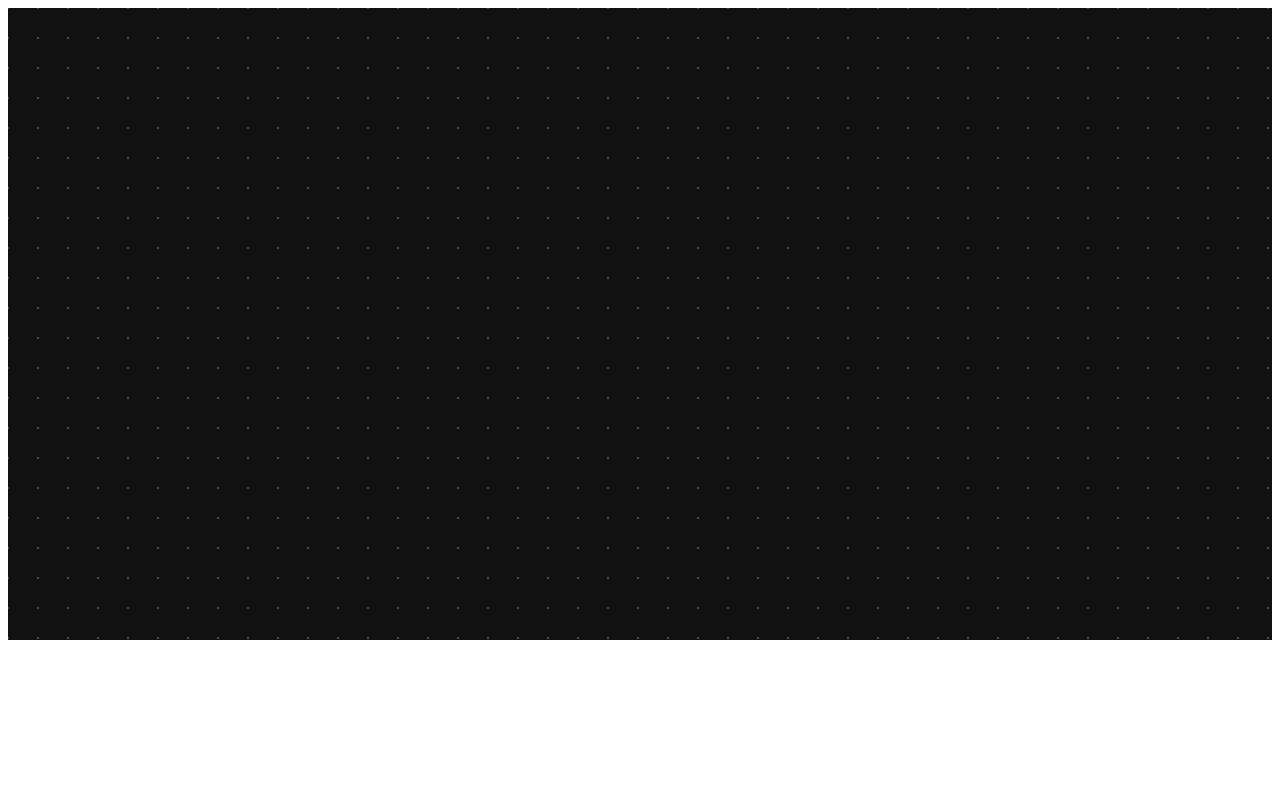
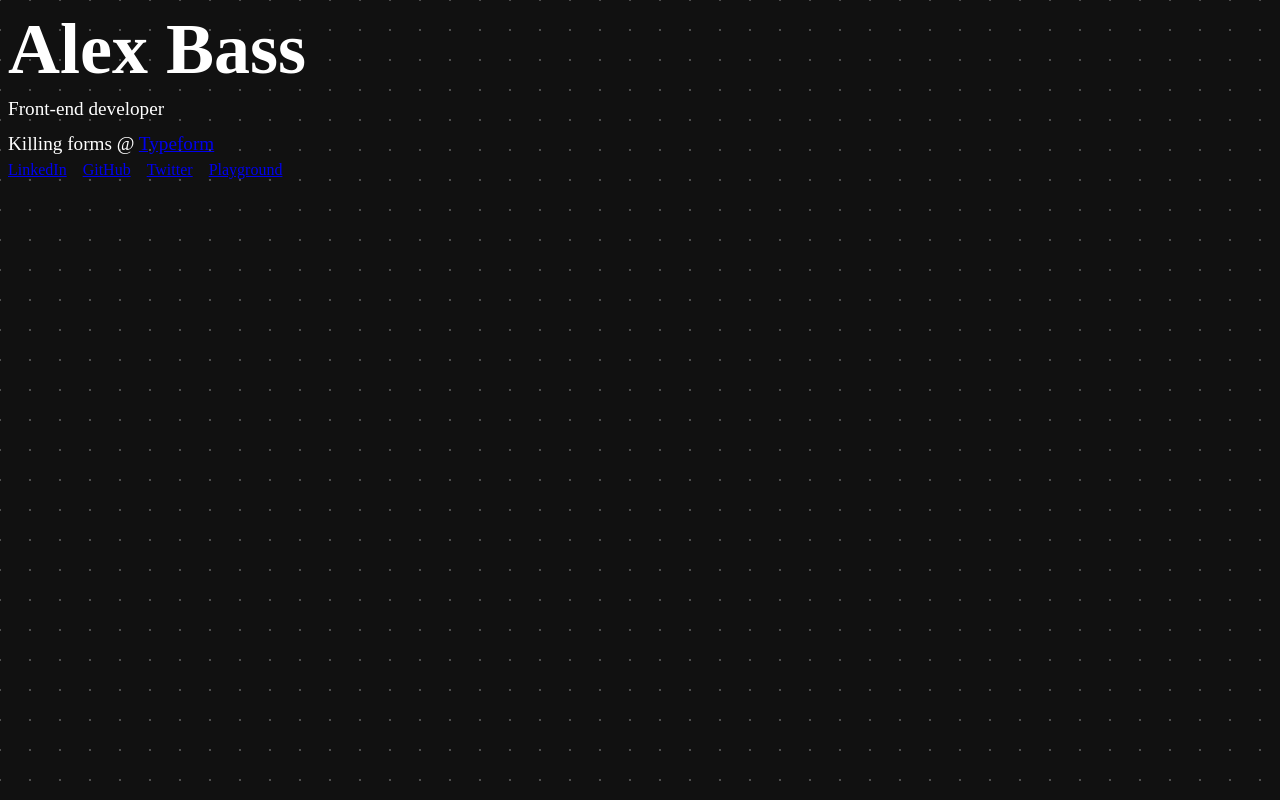
Before and after one commit to alexbassy/site, a Next.js app: page / in a window 1280 px wide. Built offline with nearby package versions, Linux system fonts and the light colour scheme.

Commit message:
homepage with dot grid canvas and restyled links

```diff
--- a/components/hello.js
+++ b/components/hello.js
@@ -1,32 +1,31 @@
+import styled from '@emotion/styled'
+
 const Typeform = () => <a href='https://www.typeform.com/' target='_blank' rel='noopener'>Typeform</a>
 
+const Container = styled.div`
+  display: flex;
+  flex-direction: column;
+`
+
+const Title = styled.h1`
+  font-size: 3rem;
+  margin: 0;
+
+  @media screen and (min-width: 640px) {
+    font-size: 4.5rem;
+  }
+`
+
+const Line = styled.p`
+  font-size: 1.2rem;
+  line-height: 1.2rem;
+  margin: .5rem 0;
+`
+
 export default () => (
-  <div>
-    <h1>Alex Bass</h1>
-    <p>Front-end developer</p>
-    <p>Killing forms @ <Typeform/></p>
-    <style jsx>{`
-      div {
-        display: flex;
-        flex-direction: column;
-        flex: 1;
-        justify-content: flex-end;
-        padding: 0 var(--margin) var(--margin);
-      }
-      h1 {
-        font-size: 3rem;
-        line-height: 1rem;
-      }
-      @media (min-width: 640px) {
-        h1 {
-          font-size: 4.6rem;
-        }
-      }
-      p {
-        font-size: 1.2rem;
-        line-height: 1.2rem;
-        margin: .5rem 0;
-      }
-    `}</style>
-  </div>
+  <Container>
+    <Title>Alex Bass</Title>
+    <Line>Front-end developer</Line>
+    <Line>Killing forms @ <Typeform/></Line>
+  </Container>
 )
--- a/components/links.js
+++ b/components/links.js
@@ -1,35 +1,52 @@
+import Link from 'next/link'
+import styled from '@emotion/styled'
+
+const Container = styled.div`
+  display: flex;
+  flex-direction: column;
+  flex: 1;
+`
+
+const List = styled.ul`
+  list-style: none;
+  padding-left: 0;
+  margin: 0 0 20px;
+`
+
+const Item = styled.li`
+  display: inline-block;
+  margin-right: 1rem;
+`
+
 const links = [
-  ['LinkedIn', 'https://www.linkedin.com/in/alex-bass-56a28761/'],
-  ['GitHub', 'https://github.com/alexbassy'],
-  ['Twitter', 'https://twitter.com/alexbassy'],
+  {
+    label: 'LinkedIn',
+    url: 'https://www.linkedin.com/in/alex-bass-56a28761/',
+  },
+  {
+    label: 'GitHub',
+    url: 'https://github.com/alexbassy',
+  },
+  {
+    label: 'Twitter',
+    url: 'https://twitter.com/alexbassy',
+  },
+  {
+    label: 'Playground',
+    path: 'playground',
+  }
 ]
 
 export default () => (
-  <div>
-    <h4>Find me on...</h4>
-    <ul>
-      {links.map(([name, url]) => <li key={name}><a href={url}>{name}</a></li>)}
-    </ul>
-    <style jsx>{`
-      div {
-        display: flex;
-        flex-direction: column;
-        flex: 1;
-        background: #fff;
-        padding: .1rem var(--margin);;
-      }
-      h4 {
-        margin: 1rem 0 1rem 0;
-      }
-      ul {
-        list-style: none;
-        padding-left: 0;
-        margin: 0 0 20px;
-      }
-      li {
-        display: inline-block;
-        margin-right: 1rem;
-      }
-    `}</style>
-  </div>
+  <Container>
+    <List>
+      {links.map(({ label, url, path }) => (
+        <Item key={label}>
+          {url
+            ? <a href={url} rel='noopener'>{label}</a>
+            : <Link href={path}><a>{label}</a></Link>}
+        </Item>
+      ))}
+    </List>
+  </Container>
 )
--- a/pages/index.js
+++ b/pages/index.js
@@ -1,16 +1,30 @@
 import React from 'react'
 import Head from 'next/head'
 import { Global, css } from '@emotion/core'
+import Hello from '../components/hello'
+import Links from '../components/links'
 import styled from '@emotion/styled'
 import CanvasLib from '../lib/canvas'
+
+const Container = styled.div`
+  height: 100%;
+  display: flex;
+  flex-direction: column;
+  justify-content: center;
+  color: #fff;
+  padding: 0 var(--margin);
+`
 
 const Canvas = styled.canvas`
   width: 100%;
   height: 100%;
+  position: absolute;
+  top: 0;
+  left: 0;
 `
 
-const Container = styled.div`
-  height: 100%;
+const Content = styled.main`
+  position: relative;
 `
 
 class Index extends React.Component {
@@ -33,12 +47,11 @@ class Index extends React.Component {
           <title>Alex Bass / Front-end developer</title>
           <meta name='description' content='Front-end developer from Devon, UK, based in Barcelona' />
         </Head>
-        <Global
-          style={css`
-
-          `}
-        />
         <Canvas ref={this.canvasRef} />
+        <Content>
+          <Hello />
+          <Links />
+        </Content>
       </Container>
     )
   }
```
